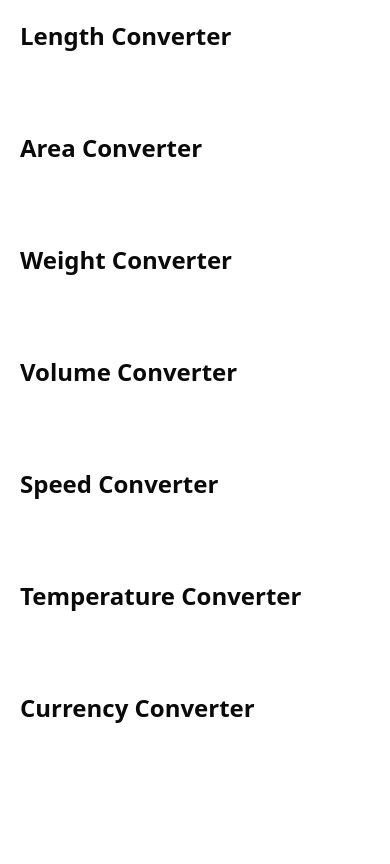
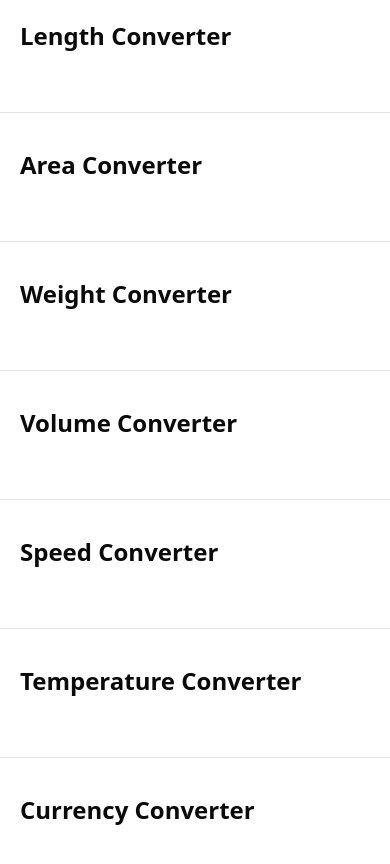
Before and after one commit to dominikw123/portfolio.unit-converter-app, a React (Vite) app: page / in a window 390 px wide. Shown: the top 864 px of the page. Built offline with nearby package versions, Linux system fonts and the light colour scheme.

Commit message:
feature: added separators on mobile

```diff
--- a/package.json
+++ b/package.json
@@ -10,6 +10,7 @@
     "preview": "vite preview"
   },
   "dependencies": {
+    "@radix-ui/react-separator": "^1.1.8",
     "@radix-ui/react-slot": "^1.2.4",
     "@tailwindcss/vite": "^4.1.18",
     "class-variance-authority": "^0.7.1",
--- a/src/App.tsx
+++ b/src/App.tsx
@@ -5,16 +5,23 @@
 import SpeedConverter from "@/components/SpeedConverter";
 import TemperatureConverter from "@/components/TemperatureConverter";
 import CurrencyConverter from "@/components/CurrencyConverter";
+import { Separator } from "@/components/ui/separator";
 
 export default function App() {
   return (
     <main className="p-0 flex flex-col gap-4 items-center w-full min-h-screen overflow-x-hidden sm:justify-center sm:p-10">
       <LengthConverter />
+      <Separator className="sm:hidden" />
       <AreaConverter />
+      <Separator className="sm:hidden" />
       <WeightConverter />
+      <Separator className="sm:hidden" />
       <VolumeConverter />
+      <Separator className="sm:hidden" />
       <SpeedConverter />
+      <Separator className="sm:hidden" />
       <TemperatureConverter />
+      <Separator className="sm:hidden" />
       <CurrencyConverter />
     </main>
   );
--- /dev/null
+++ b/src/components/ui/separator.tsx
@@ -0,0 +1,26 @@
+import * as React from "react"
+import * as SeparatorPrimitive from "@radix-ui/react-separator"
+
+import { cn } from "@/lib/utils"
+
+function Separator({
+  className,
+  orientation = "horizontal",
+  decorative = true,
+  ...props
+}: React.ComponentProps<typeof SeparatorPrimitive.Root>) {
+  return (
+    <SeparatorPrimitive.Root
+      data-slot="separator"
+      decorative={decorative}
+      orientation={orientation}
+      className={cn(
+        "bg-border shrink-0 data-[orientation=horizontal]:h-px data-[orientation=horizontal]:w-full data-[orientation=vertical]:h-full data-[orientation=vertical]:w-px",
+        className
+      )}
+      {...props}
+    />
+  )
+}
+
+export { Separator }
```
Also changed, not shown: 1 other file (tests, documents, lock files or other folders).
